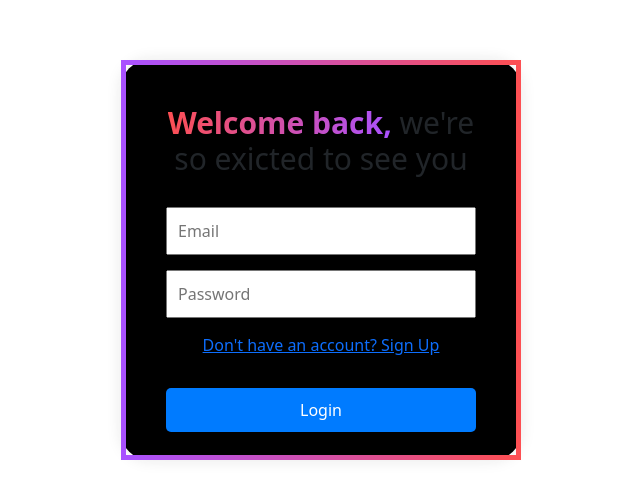
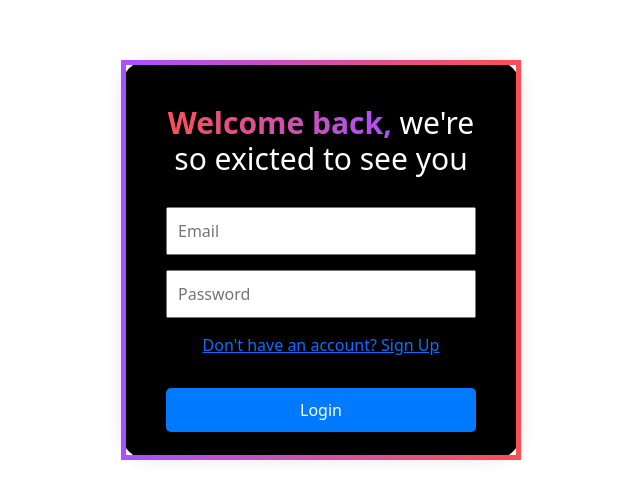
Before and after one commit to Safmica/competition_website, a React (Vite) app in the folder front-end/my-app/: page /login in a window 1280 px wide. Shown: the part 140-638 px from the top of the page, without its empty margins (319-959 px from the left). Built offline with nearby package versions, Linux system fonts and the light colour scheme.

Commit message:
Change: Login page

```diff
--- a/front-end/my-app/src/login.jsx
+++ b/front-end/my-app/src/login.jsx
@@ -57,7 +57,7 @@ const styles = {
     padding: "40px",
     border: '5px solid transparent',
     borderImage: 'linear-gradient(to right, #A951FF, #FD4F53) 1',
-    borderRadius: '28px',
+    borderRadius: "28px",
     boxShadow: "0 0 15px rgba(31, 30, 30, 0.1)",
     textAlign: "center",
     position: "absolute",
@@ -65,6 +65,7 @@ const styles = {
     left: "50%",
     transform: "translate(-50%, -50%)",
     backgroundColor: "black",
+    color:"white",
   },
   grad: {
     background: "linear-gradient(to right, #FD4F53, #A951FF)",
```
